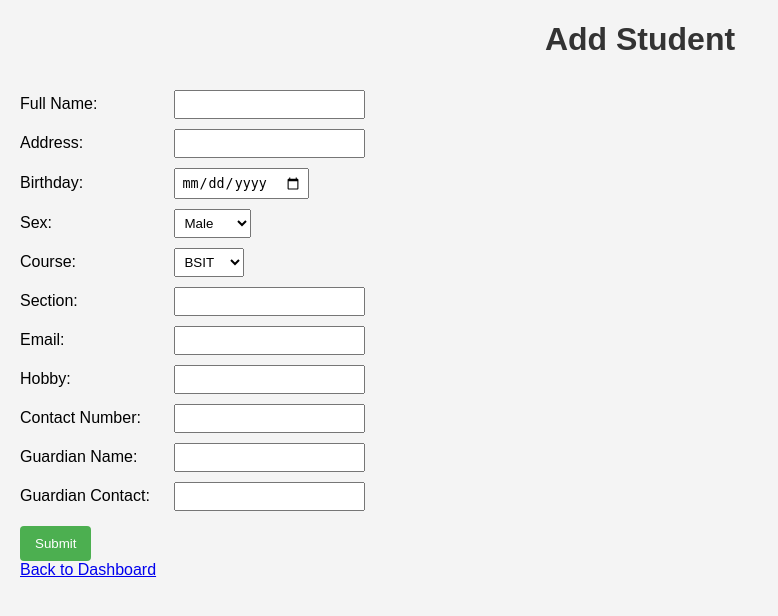
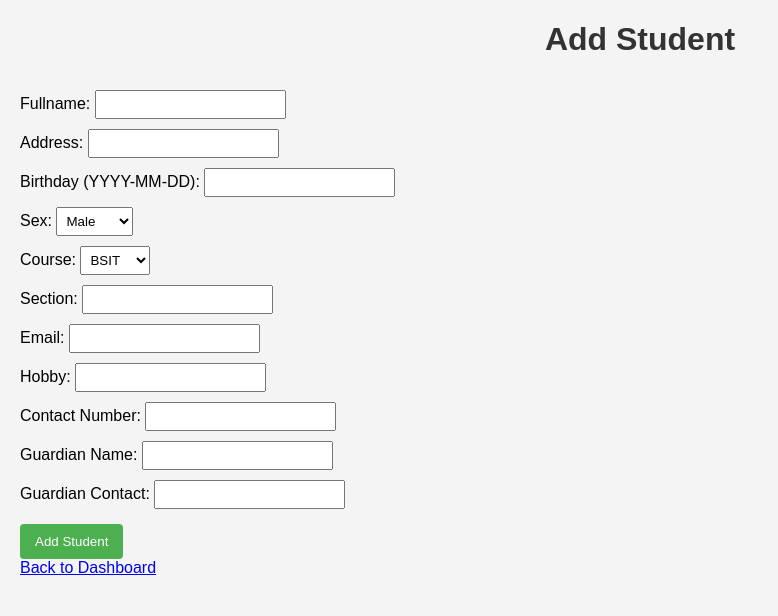
Before and after one commit to gallimbaellamea-lgtm/gallimbaella_flaskapi, a Flask app: page /add in a window 1280 px wide. Shown: the top 616 px of the page, without its empty margins (0-778 px from the left). Run offline with Flask 3, Linux system fonts and the light colour scheme.

Commit message:
Update form.html
Signed-off-by: Ellamea <gallimbaellamea@isufst.edu.ph>

```diff
--- a/templates/form.html
+++ b/templates/form.html
@@ -1,55 +1,37 @@
 <!DOCTYPE html>
 <html>
 <head>
-    <title>{{ 'Edit' if student else 'Add' }} Student</title>
+    <title>{{ 'Edit Student' if student else 'Add Student' }}</title>
     <link rel="stylesheet" href="{{ url_for('static', filename='style.css') }}">
 </head>
 <body>
-    <h1>{{ 'Edit' if student else 'Add' }} Student</h1>
-    <form method="POST">
-        <label>Full Name:</label>
-        <input type="text" name="fullname" value="{{ student.fullname if student else '' }}" required><br>
-
-        <label>Address:</label>
-        <input type="text" name="address" value="{{ student.address if student else '' }}"><br>
-
-        <label>Birthday:</label>
-        <input type="date" name="birthday" value="{{ student.birthday if student else '' }}" required><br>
-
-        <label>Sex:</label>
+    <div class="container">
+        <h1>{{ 'Edit Student' if student else 'Add Student' }}</h1>
+        <form method="post">
+            Fullname: <input type="text" name="fullname" value="{{ student.fullname if student else '' }}" required><br>
+            Address: <input type="text" name="address" value="{{ student.address if student else '' }}"><br>
+            Birthday (YYYY-MM-DD): <input type="text" name="birthday" value="{{ student.birthday if student else '' }}" required><br>
+            Sex:
             <select name="sex">
                 <option value="Male" {% if student and student.sex=='Male' %}selected{% endif %}>Male</option>
                 <option value="Female" {% if student and student.sex=='Female' %}selected{% endif %}>Female</option>
             </select><br>
-
-        <label>Course:</label>
+            Course:
             <select name="course">
                 <option value="BSIT" {% if student and student.course=='BSIT' %}selected{% endif %}>BSIT</option>
                 <option value="BSOA" {% if student and student.course=='BSOA' %}selected{% endif %}>BSOA</option>
                 <option value="BSAG" {% if student and student.course=='BSAG' %}selected{% endif %}>BSAG</option>
                 <option value="BSED" {% if student and student.course=='BSED' %}selected{% endif %}>BSED</option>
             </select><br>
-
-        <label>Section:</label>
-        <input type="text" name="section" value="{{ student.section if student else '' }}"><br>
-
-        <label>Email:</label>
-        <input type="email" name="email" value="{{ student.email if student else '' }}"><br>
-
-        <label>Hobby:</label>
-        <input type="text" name="hobby" value="{{ student.hobby if student else '' }}"><br>
-
-        <label>Contact Number:</label>
-        <input type="text" name="contact_number" value="{{ student.contact_number if student else '' }}"><br>
-
-        <label>Guardian Name:</label>
-        <input type="text" name="guardian_name" value="{{ student.guardian_name if student else '' }}"><br>
-
-        <label>Guardian Contact:</label>
-        <input type="text" name="guardian_contact" value="{{ student.guardian_contact if student else '' }}"><br>
-
-        <button type="submit">Submit</button>
+            Section: <input type="text" name="section" value="{{ student.section if student else '' }}"><br>
+            Email: <input type="email" name="email" value="{{ student.email if student else '' }}"><br>
+            Hobby: <input type="text" name="hobby" value="{{ student.hobby if student else '' }}"><br>
+            Contact Number: <input type="text" name="contact_number" value="{{ student.contact_number if student else '' }}"><br>
+            Guardian Name: <input type="text" name="guardian_name" value="{{ student.guardian_name if student else '' }}"><br>
+            Guardian Contact: <input type="text" name="guardian_contact" value="{{ student.guardian_contact if student else '' }}"><br>
+            <button type="submit" class="btn add-btn">{{ 'Update' if student else 'Add Student' }}</button>
         </form>
         <a href="{{ url_for('index') }}">Back to Dashboard</a>
+    </div>
 </body>
 </html>
```
Lines whose indentation alone changed are shown as unchanged.
